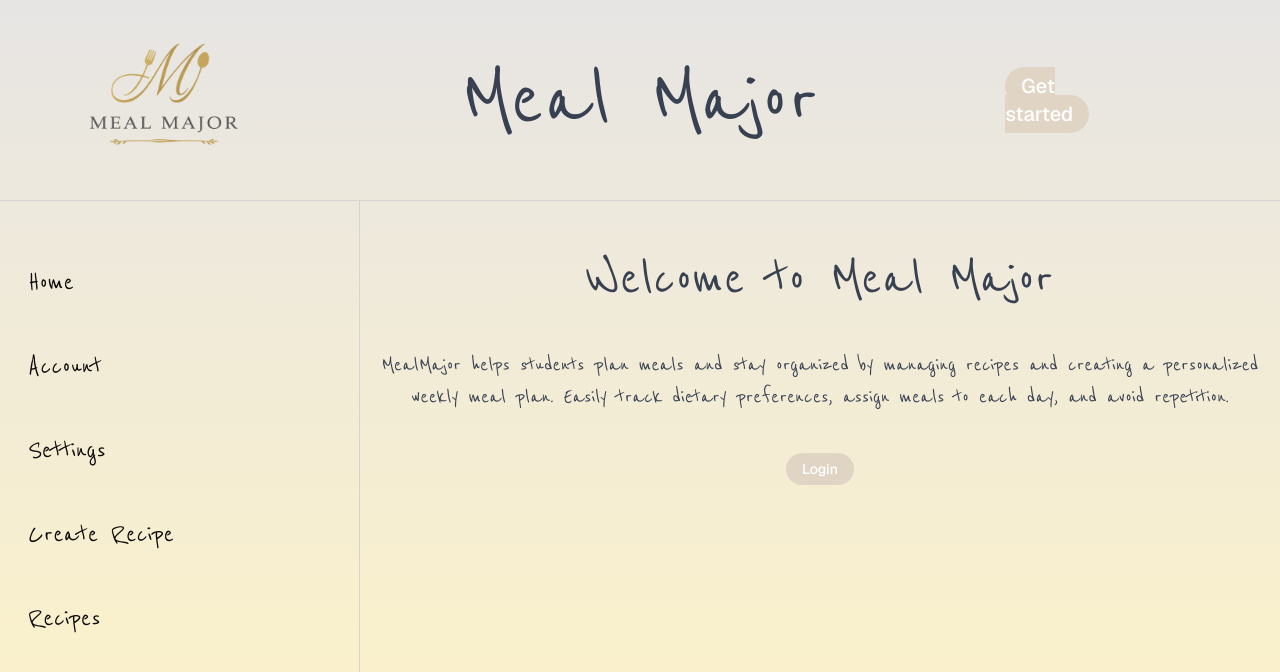
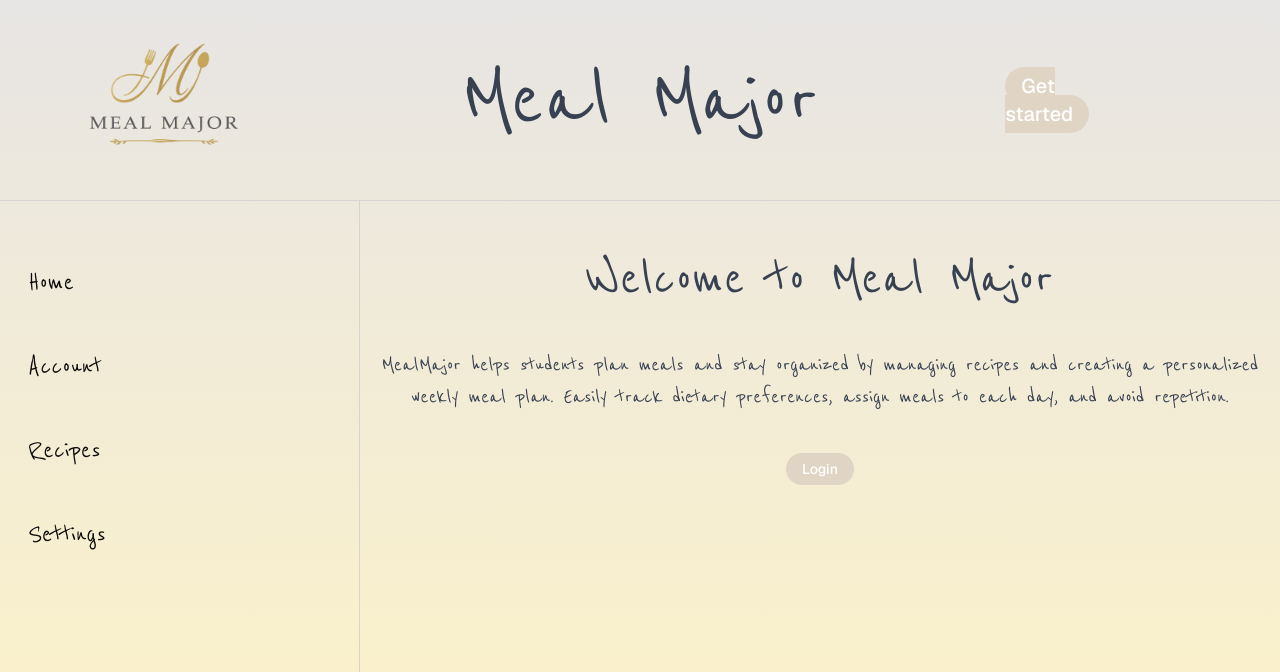
Before and after one commit to kevinjilwan/Team_Coenhagen-Soen341_Project_W26, a Next.js app: page / in a window 1280 px wide. Shown: the top 672 px of the page. Built offline with nearby package versions, Linux system fonts and the light colour scheme.

Commit message:
Adjusting the side panel

```diff
--- a/components/ui/side-panel.tsx
+++ b/components/ui/side-panel.tsx
@@ -1,3 +1,6 @@
+"use client";
+
+import { useState } from "react";
 import { Reenie_Beanie } from "next/font/google";
 import Link from "next/link";
 
@@ -8,6 +11,7 @@ const handwriting = Reenie_Beanie({
 
 
 export default function SidePanel() {
+  const [recipesOpen, setRecipesOpen] = useState(false);
   return (
     <aside className={`${handwriting.className} w-[360px] shrink-0 border-r border-stone-300 px-4 py-6`}>
         <div className="mb-8 flex items-center gap-2">
@@ -20,14 +24,35 @@ export default function SidePanel() {
         <Link href="/account" className="block rounded px-3 py-2 hover:bg-amber-200/60">
             Account
         </Link>
+        <div className="space-y-2">
+          <button
+            type="button"
+            onClick={() => setRecipesOpen((v) => !v)}
+            className="w-full text-left block rounded px-3 py-2 hover:bg-amber-200/60"
+          >
+            Recipes
+          </button>
+
+          {recipesOpen && (
+            <div className="ml-6 space-y-2 text-2xl">
+              <Link
+                href="/recipes/new"
+                className="block rounded px-3 py-2 hover:bg-amber-200/60"
+              >
+                Create Recipes
+              </Link>
+
+              <Link
+                href="/recipes"
+                className="block rounded px-3 py-2 hover:bg-amber-200/60"
+              >
+                My Recipes
+              </Link>
+            </div>
+          )}
+        </div>
         <Link href="/settings" className="block rounded px-3 py-2 hover:bg-amber-200/60">
             Settings
-        </Link>
-        <Link href="/recipes/new" className="block rounded px-3 py-2 hover:bg-amber-200/60">
-        Create Recipe
-        </Link>
-        <Link href="/recipes" className="block rounded px-3 py-2 hover:bg-amber-200/60">
-        Recipes
         </Link>
         </nav>
     </aside>
```
